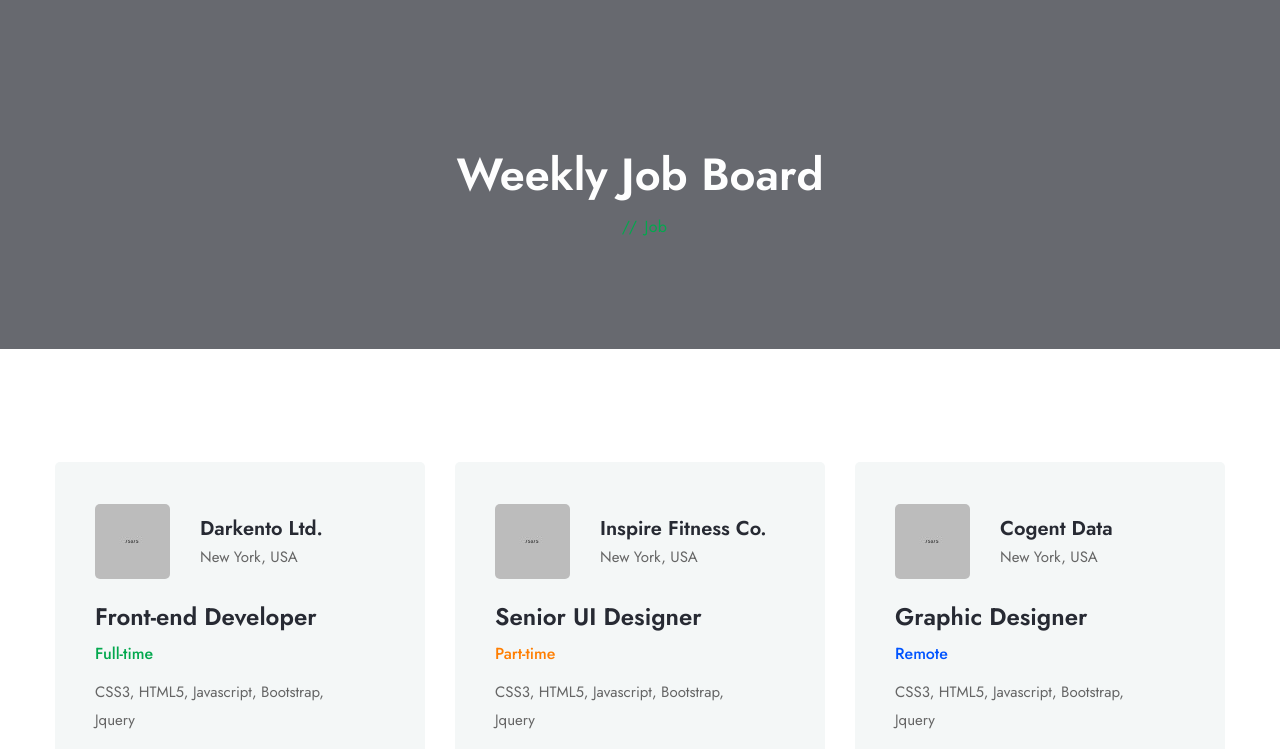
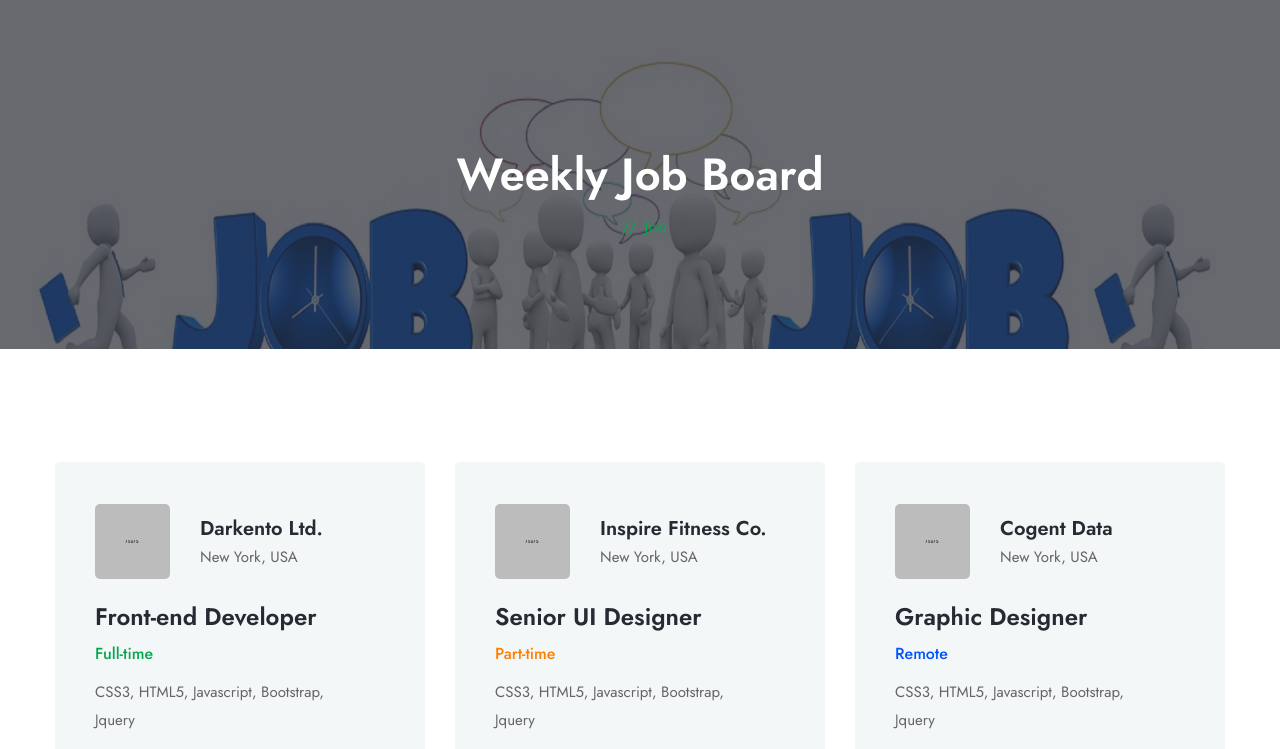
Before and after one commit to Ajaykumarme/Job-Board, a plain HTML site: page index.html in a window 1280 px wide. Shown: the part 51-800 px from the top of the page. Drawn offline with Linux system fonts and the light colour scheme.

Commit message:
Update index.html

```diff
--- a/index.html
+++ b/index.html
@@ -78,7 +78,7 @@
 
   <main class="main-content">
     <!--== Start Page Header Area Wrapper ==-->
-    <div class="page-header-area sec-overlay sec-overlay-black" data-bg="assets/img/slider/JOB.jpg">
+    <div class="page-header-area sec-overlay sec-overlay-black" data-bg-img="assets/img/slider/JOB.jpg">
       <div class="container pt--0 pb--0">
         <div class="row">
           <div class="col-12">
```
